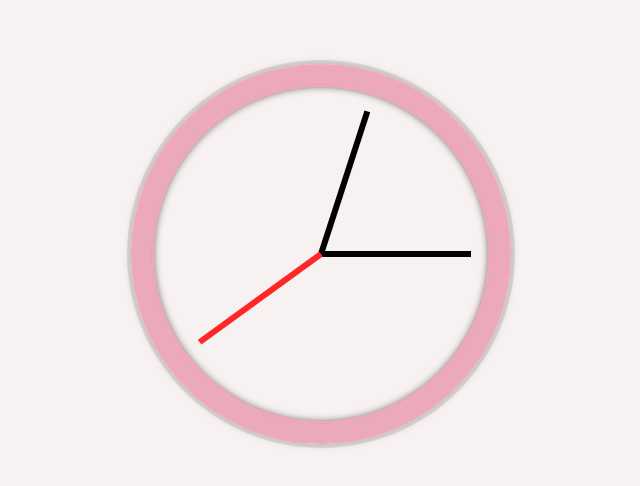
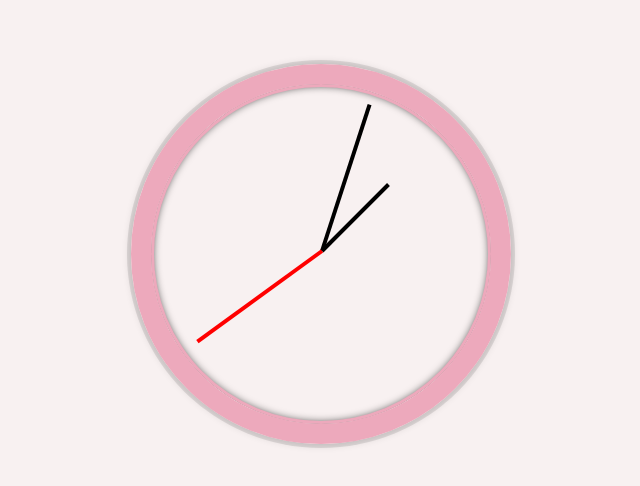
Before and after one commit to itshally/JS30, a plain HTML site: page 02-CSS_JSClock/index.html in a window 1280 px wide. Shown: the part 146-632 px from the top of the page, without its empty margins (319-959 px from the left). Drawn offline with Linux system fonts and the light colour scheme.

Commit message:
files updated

```diff
--- a/02-CSS_JSClock/main.js
+++ b/02-CSS_JSClock/main.js
@@ -1,30 +1,16 @@
-const hourHand = document.querySelector('.hour-hand'),
-      minuteHand = document.querySelector('.min-hand'),
-      secondHand = document.querySelector('.second-hand');
-
-setTime = () => {
+setInterval(() => {
 
      // variables
      const time = new Date(),
-           seconds = time.getSeconds(),
-           minutes = time.getMinutes(),
-           hours = time.getHours(),
-           secondDeg = timeDeg(seconds, 60),
-           minuteDeg = timeDeg(minutes, 60),
-           hourDeg = timeDeg(hours, 12);
+           hands = document.querySelector('.clock-face'),
+           handPositions = [
+               time.getHours() / 24,
+               time.getMinutes() / 60,
+               time.getSeconds() / 60
+          ];
 
-     console.log(`second: ${seconds} = degree: ${secondDeg}`)
+     handPositions.forEach((angle, index) => {
+          hands.children[index].style.transform =  `rotate(${angle}turn)`
+     })
 
-     // second hand
-     handStyle(secondHand, secondDeg)
-
-     // minute hand
-     handStyle(minuteHand, minuteDeg)
-
-     // hour hand
-     handStyle(hourHand, hourDeg)
-}
-
-setInterval(setTime, 1000);
-const timeDeg = (hand, x) => ((hand / x) * 360) + 90,
-      handStyle = (hand, deg) => hand.style.transform = `rotate(${deg}deg)`;
+}, 1000);
--- a/02-CSS_JSClock/style.css
+++ b/02-CSS_JSClock/style.css
@@ -39,17 +39,19 @@ body {
 }
 
 .hand {
-     width: 50%;
-     height: 6px;
-     background: black;
      position: absolute;
-     top: 50%;
-     transform-origin: 100%;
-     /* transform: rotate(90deg); */
-     transition: all 0.05s;
-     transition-timing-function: cubic-bezier(0.1, 2.7, 0.58, 1);
+     bottom: 50%;
+     left: 50%;
+     height: 50%;
+     margin-left: -1px;
+     border: 2px solid #000;
+     transform-origin: bottom;
 }
 
 .second-hand {
-     background-color: #FF2626;
+     border: 2px solid #f00;
 }
+
+.hour-hand {
+     height: 30%;
+}
```
